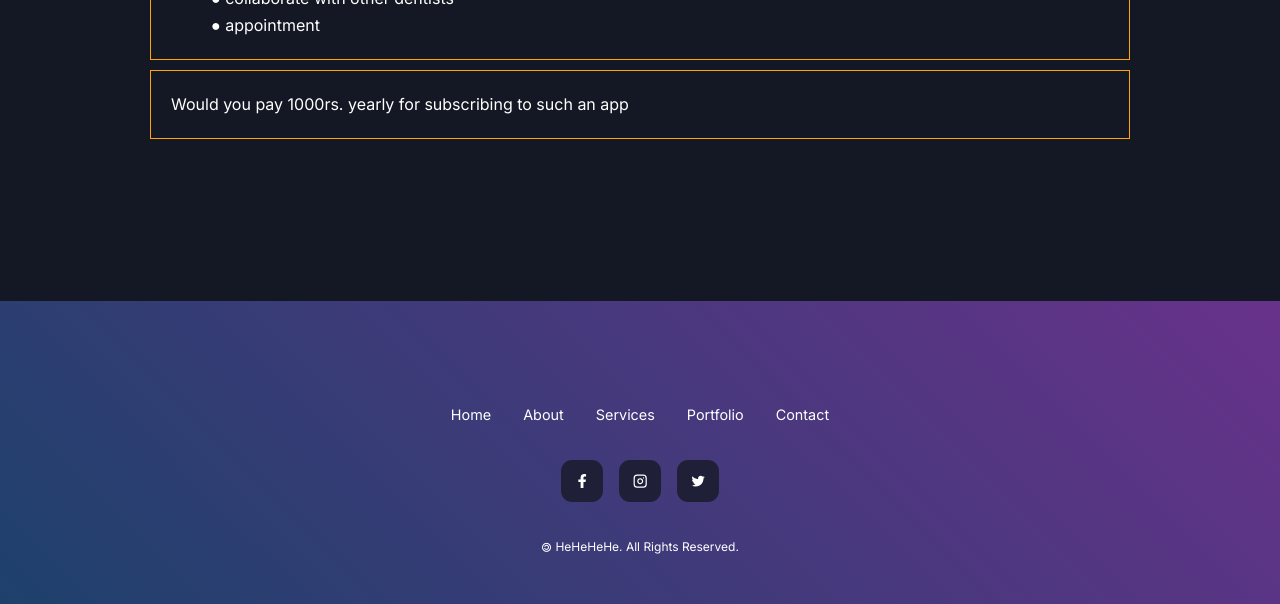
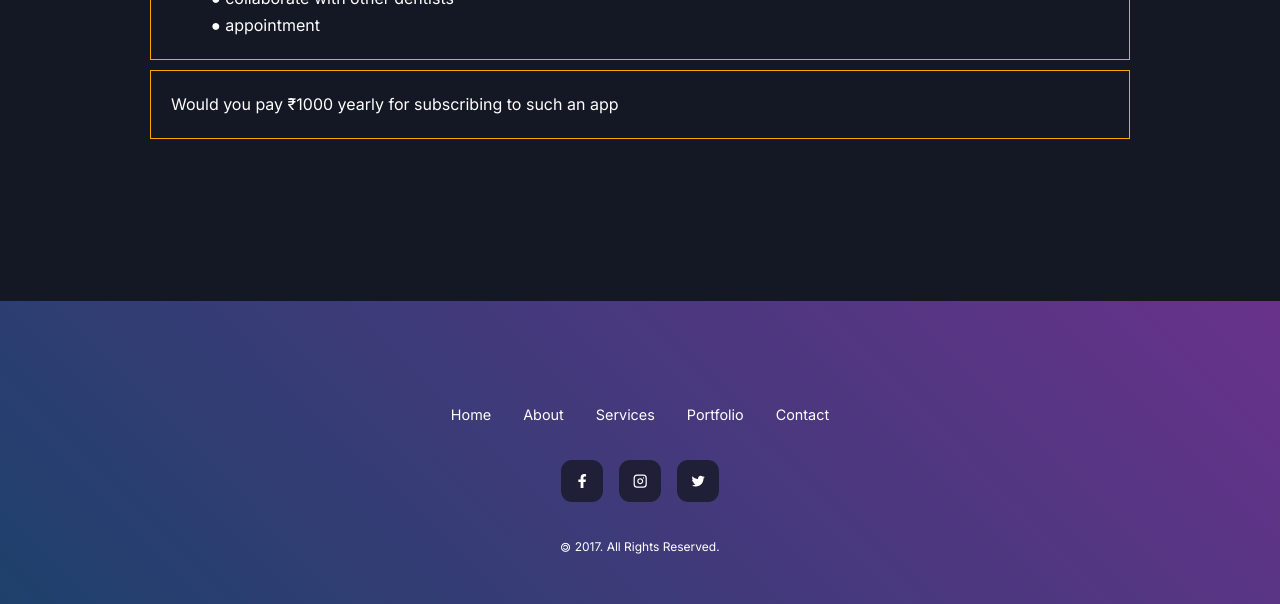
Before and after one commit to siddharthsingh19/www, a React (Vite) app: page /survey in a window 1280 px wide. Shown: the part 1316-1920 px from the top of the page. Built offline with nearby package versions, Linux system fonts and the light colour scheme; some icons are missing.

Commit message:
expertise

```diff
--- a/src/components/footer/Footer.jsx
+++ b/src/components/footer/Footer.jsx
@@ -21,7 +21,7 @@ const Footer = () => {
         <a href="https://twitter.com"><IoLogoTwitter/></a>
       </div>
       <div className="footer__copyright">
-        <small><span className='cplft'>&copy;</span> HeHeHeHe. All Rights Reserved.</small>
+        <small><span className='cplft'>&copy;</span> 2017. All Rights Reserved.</small>
       </div>
     </footer>
   )
--- a/src/components/portfolioComp/experience/experience.css
+++ b/src/components/portfolioComp/experience/experience.css
@@ -30,12 +30,13 @@
 
 .experience__content {
     display: grid;
-    grid-template-columns: 1fr 1fr;
+    grid-template-columns: 1fr;
     row-gap: 2rem;
 }
 
 .experience__details {
     display: flex;
+    align-items: center;
     gap: 1rem;
 }
 
--- a/src/pages/survey/Survey.jsx
+++ b/src/pages/survey/Survey.jsx
@@ -26,13 +26,13 @@ const Survey = () => {
           help your business?
         </li>
         <li>How much have you spent on your website?</li>
+        <li>What do you think should be a nominal cost for a website?</li>
         <li>How much do you spent on your google ads?</li>
         <li>Do you know about SEO?</li>
         <li>
           What apps do you use? Apps that you need like appointment booking and
           ol.
         </li>
-        <li>What do you think should be a nominal cost for a website?</li>
         <li>
           Do you use any app or software that helps in collaboration with other
           dentists or your patients?
@@ -47,7 +47,7 @@ const Survey = () => {
           <li>● collaborate with other dentists</li>
           <li>● appointment</li>
         </li>
-        <li>Would you pay 1000rs. yearly for subscribing to such an app</li>
+        <li>Would you pay ₹1000 yearly for subscribing to such an app</li>
       </ul>
     </div>
   );
```
